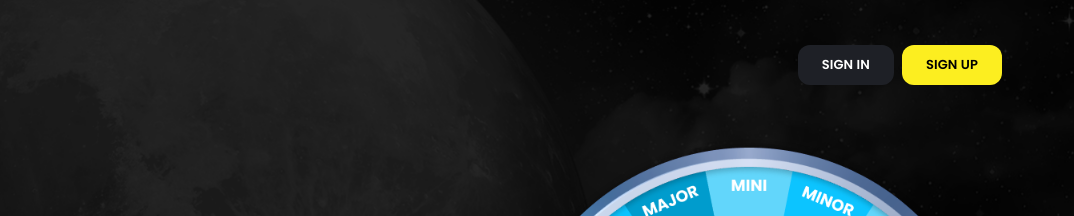
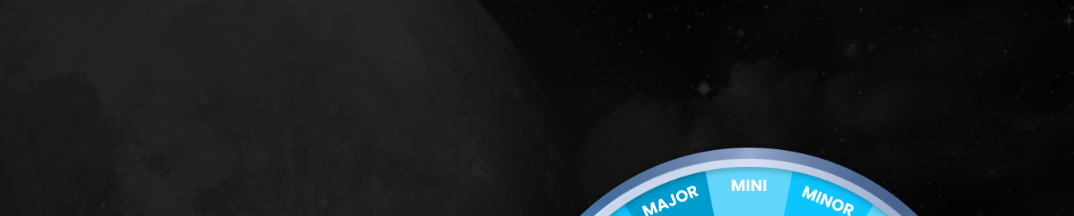
Before and after one commit to DemureFace/MoonWinSpinWheel, a plain HTML site: page index.html in a window 1280 px wide. Shown: the top 216 px of the page, 206-1280 px from the left. Drawn offline with Linux system fonts and the light colour scheme.

Commit message:
micro update

```diff
--- a/index.html
+++ b/index.html
@@ -14,25 +14,8 @@
     <header class="header">
       <div class="header__wrapper container">
         <a id="logoLink" href="https://mnwn.space">
-          <img src="./assets/icons/logo.svg" alt="logo" class="header__logo"/>
+          <img src="./assets/icons/logo.svg" alt="logo" class="header__logo" />
         </a>
-
-        <div class="header__actions">
-          <a
-            id="logInLink"
-            class="button button-secondary"
-            href="https://www.moonwin.com?sign-in=modal"
-          >
-            Sign In
-          </a>
-
-          <a
-            class="button button-primary"
-            href="https://www.moonwin.com?sign-up=modal"
-          >
-            Sign Up
-          </a>
-        </div>
       </div>
     </header>
 
--- a/script.js
+++ b/script.js
@@ -1,5 +1,6 @@
 const popup = document.getElementById("popup");
 const title = document.getElementById("popup-title");
+const body = document.getElementsByTagName("body")[0];
 const main = document.getElementById("main");
 const welcomeOfferSection = document.getElementById("welcomeOfferSection");
 const stepsSection = document.getElementById("stepsSection");
@@ -8,6 +9,7 @@ const popupAnimationClasses = [
   { name: "popup_show", element: popup },
   { name: "main_hide", element: main },
   { name: "title_show", element: title },
+  { name: "body_mobile", element: body },
 ];
 
 if (localStorage.getItem("showPopup")) {
--- a/style.css
+++ b/style.css
@@ -18,6 +18,10 @@ body {
   min-height: 100vh;
   background-color: var(--black-color);
   z-index: 0;
+}
+
+.body_mobile {
+  height: 100vh;
 }
 
 body::before {
@@ -550,6 +554,12 @@ p {
   }
 }
 
+@media screen and (orientation: landscape) {
+  .body_mobile {
+    height: auto;
+  }
+}
+
 @keyframes pulse-button {
   0% {
     transform: scale(1);
```
